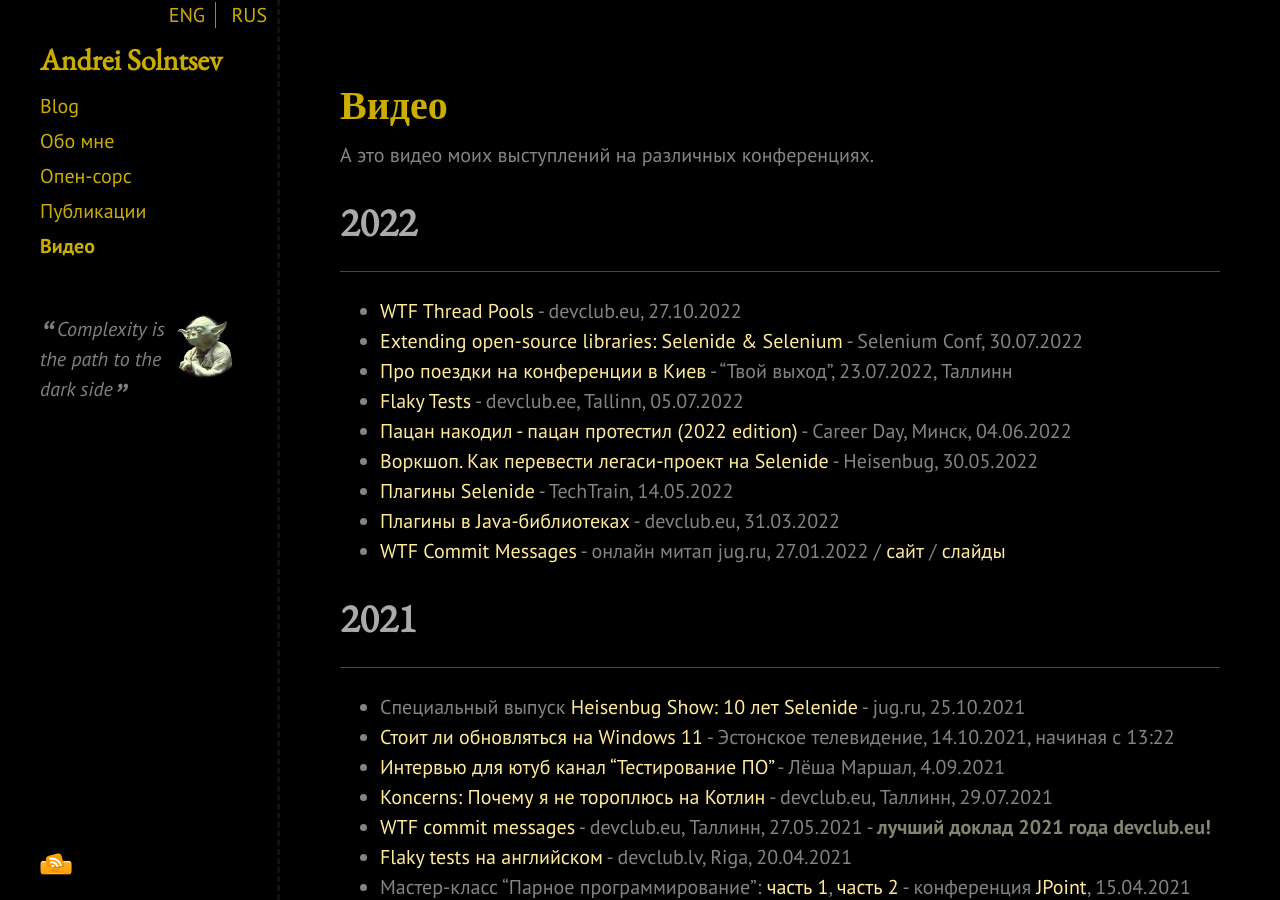
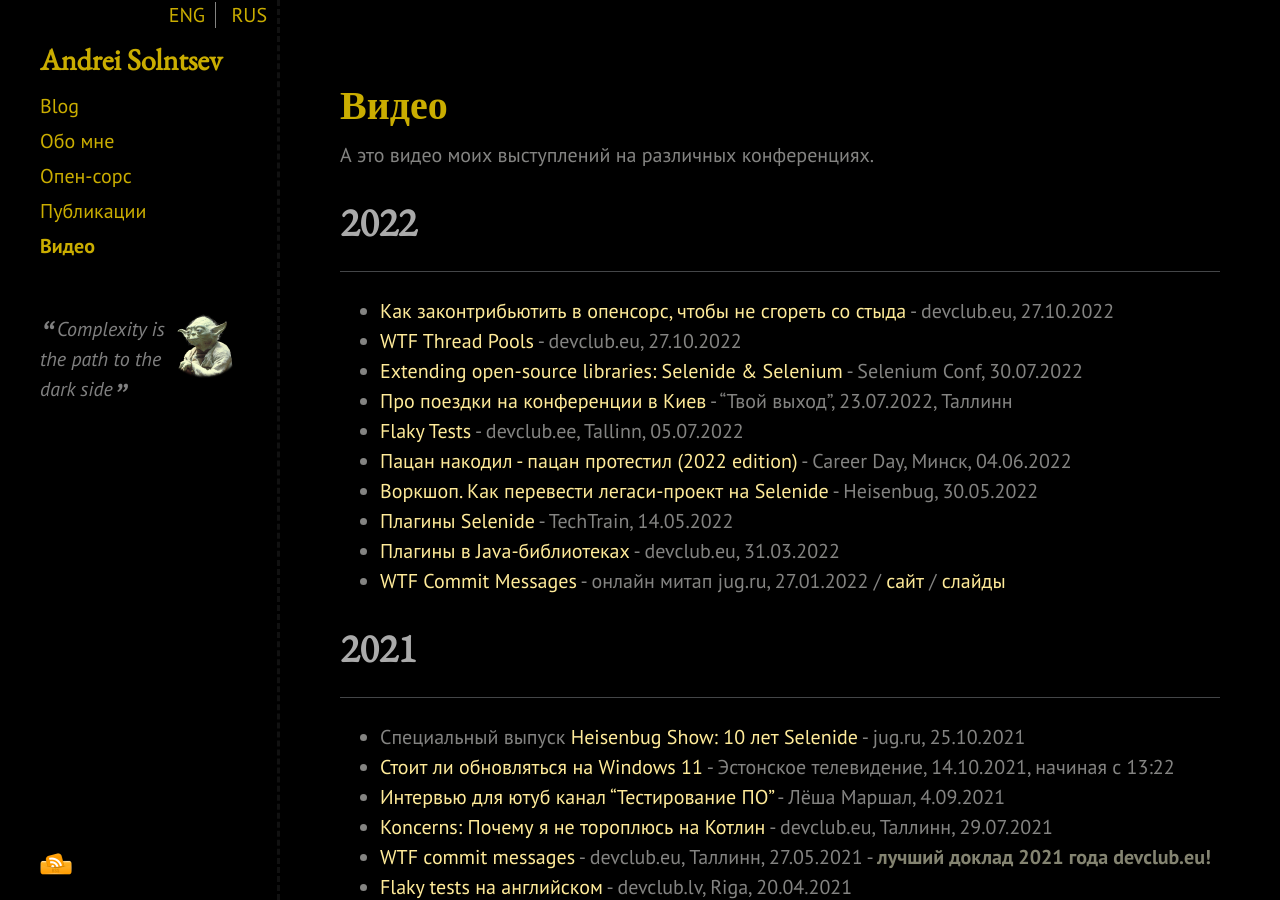
Before and after one commit to asolntsev/asolntsev.github.io, a Jekyll site: the page built from ru/video.md, in a window 1280 px wide and 900 px high. Built offline with Jekyll 4.4.1, drawn with Linux system fonts in a browser that asks for light colours; nearby versions of some CDN libraries.

Commit message:
add "Open source" video from devclub

```diff
--- a/ru/video.md
+++ b/ru/video.md
@@ -9,6 +9,7 @@
 # 2022
 * * *
 
+* [Как законтрибьютить в опенсорс, чтобы не сгореть со стыда](https://www.youtube.com/watch?v=VtX7IpCHMS8&ab_channel=DEVCLUB.EU) - devclub.eu, 27.10.2022
 * [WTF Thread Pools](https://www.youtube.com/watch?v=JKxzELiwO_o&ab_channel=DEVCLUB.EU) - devclub.eu, 27.10.2022
 * [Extending open-source libraries: Selenide & Selenium](https://www.youtube.com/watch?v=-KGtZoFVzr8&list=PL9Z-JgiTsOYRfoG_mcRBlTUIFPIknhQ6S) - Selenium Conf, 30.07.2022
 * [Про поездки на конференции в Киев](https://youtu.be/AOBEqZ0T51c) - "Твой выход", 23.07.2022, Таллинн
```
